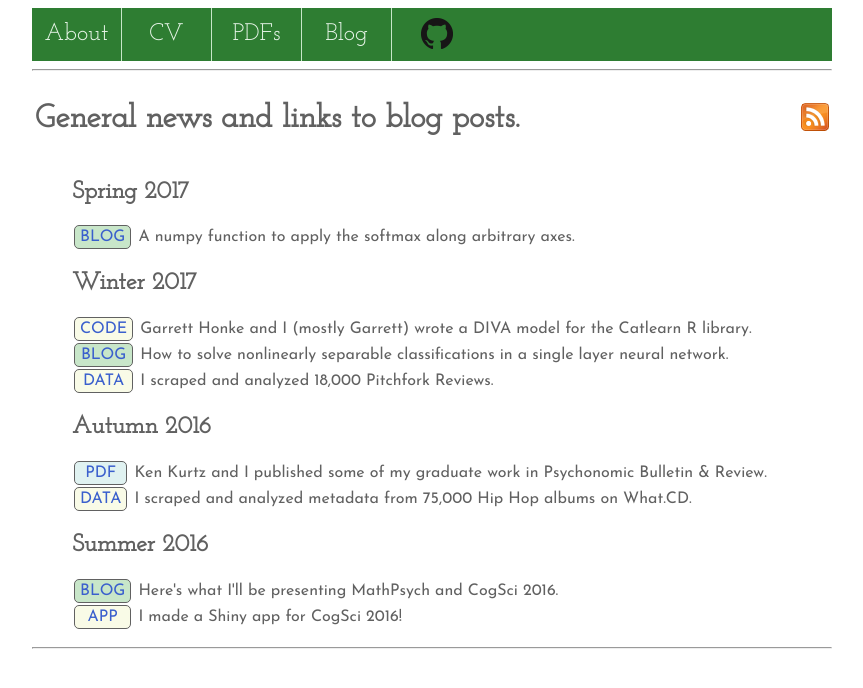
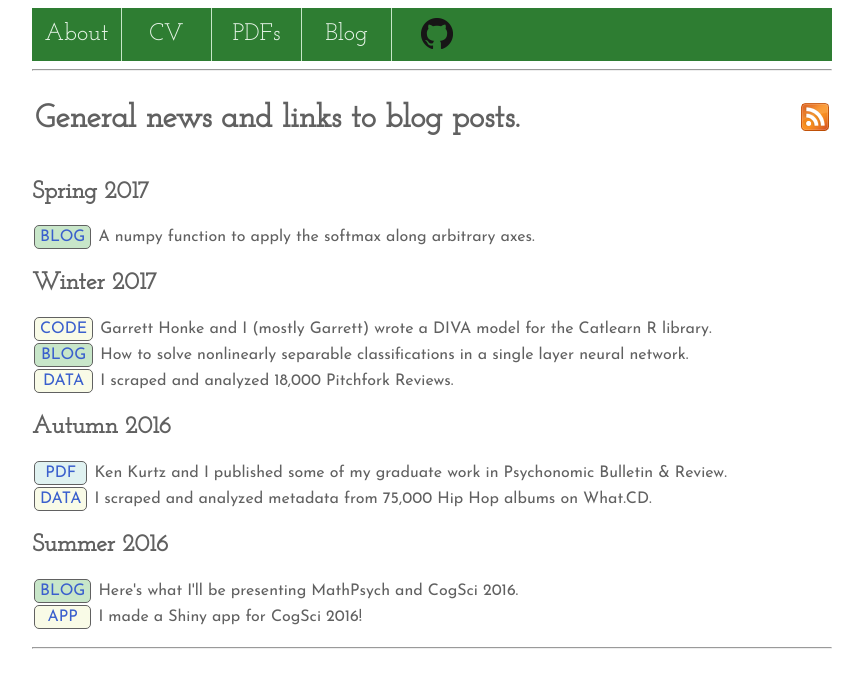
Before and after one commit to nolanbconaway/nolanbconaway.github.io, a Jekyll site: the page built from blog/index.html, in a window 1280 px wide. Shown: the top 688 px of the page, without its empty margins (208-1071 px from the left). Built offline with Jekyll 4.4.1, drawn with Linux system fonts in a browser that asks for light colours.

Commit message:
edited layout of blog page

```diff
--- a/_layouts/default.html
+++ b/_layouts/default.html
@@ -15,7 +15,7 @@
 			</div>
 
 
-			<hr>
+			<hr style="margin-top: 1em">
 			</div><!-- /.container -->
 
 
--- a/blog/index.html
+++ b/blog/index.html
@@ -54,7 +54,7 @@ keywords: blog
 </table>
 
 
-<ul class="posts">
+<div class="posts">
 	{% assign season_groups = site.posts | group_by: 'season' %}
 
 
@@ -79,16 +79,19 @@ keywords: blog
 			</a>
 	</td>
 
+	<!-- description -->
 	<td class="descriptioncell">
 		{{item.description}}
     </td>
 
     </tr>
+
     <!-- item loop -->
     {% endfor %}
     </table>
 
+
     <!-- season loop -->
     {% endfor %}
 
-</ul>
+</div>
```
